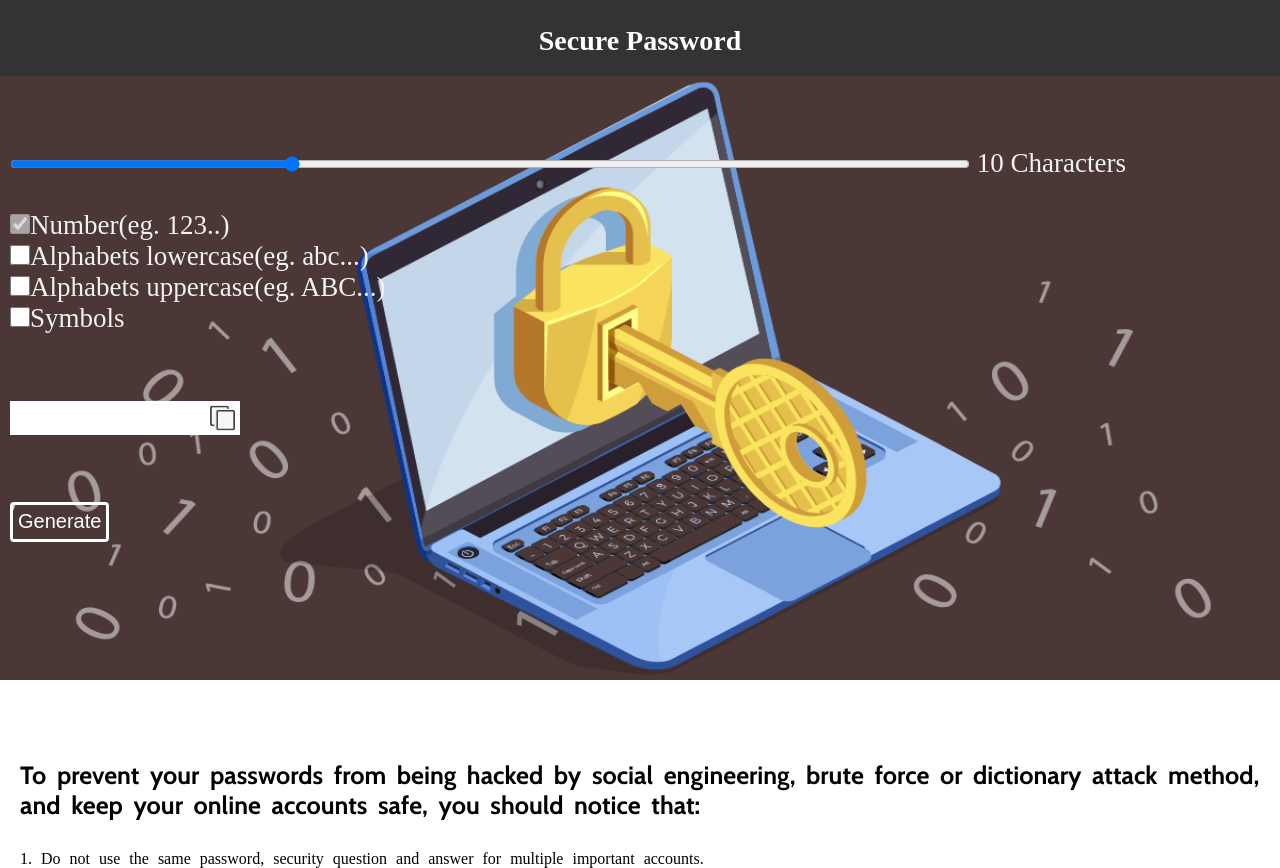
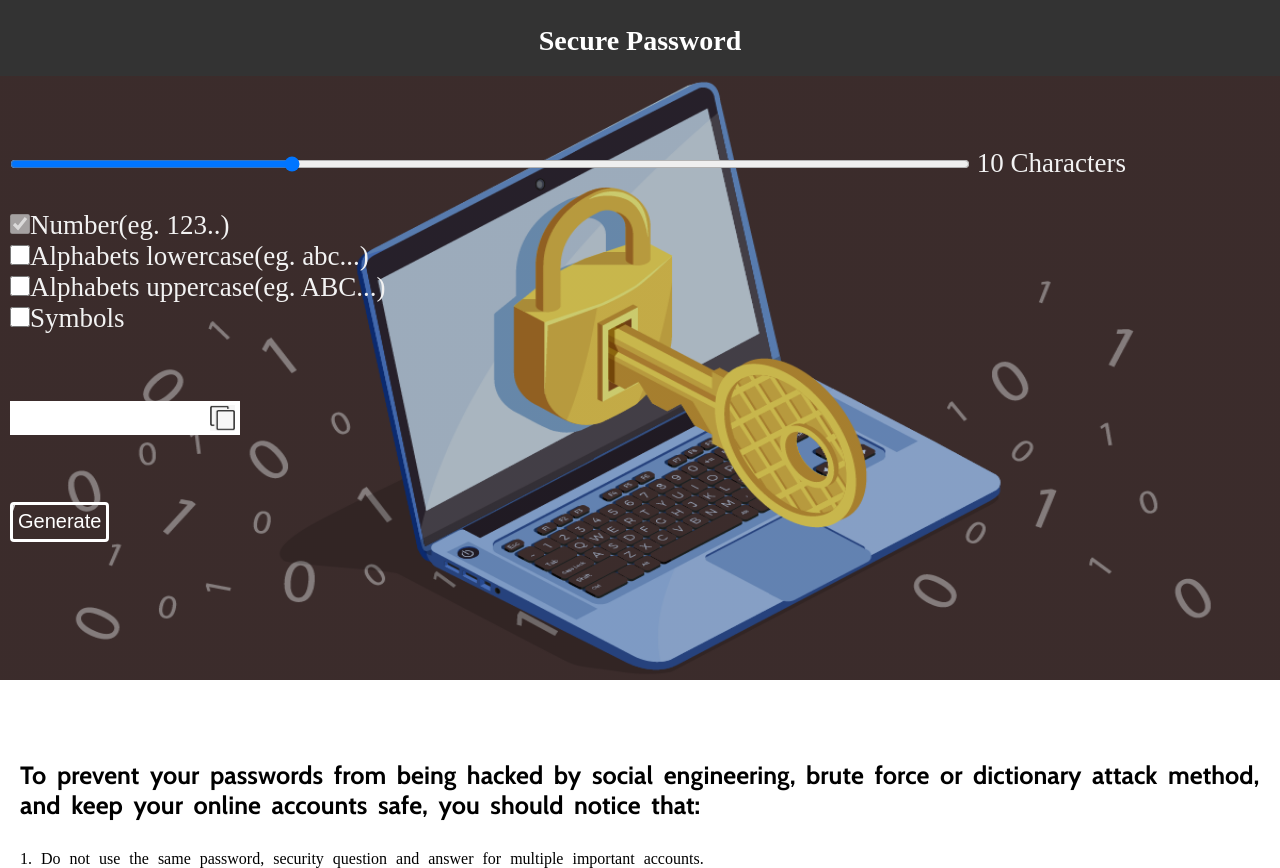
Before and after one commit to aritro66/Password-generator, a plain HTML site: page index.html in a window 1280 px wide. Shown: the top 868 px of the page. Drawn offline with nearby package versions, Linux system fonts and the light colour scheme; a web font is replaced by a local one.

Commit message:
Update style.css

```diff
--- a/style.css
+++ b/style.css
@@ -32,7 +32,7 @@ button{
 #generate{
     height: 604px;
     width: 100%;
-    background-image: url('bg.png');
+    background-image: linear-gradient(rgba(0,0,0,0.2),rgba(0,0,0,0.2)),url('bg.png');
     background-repeat: no-repeat;
     background-size: 100% 100%;
     padding: 10px;
```
